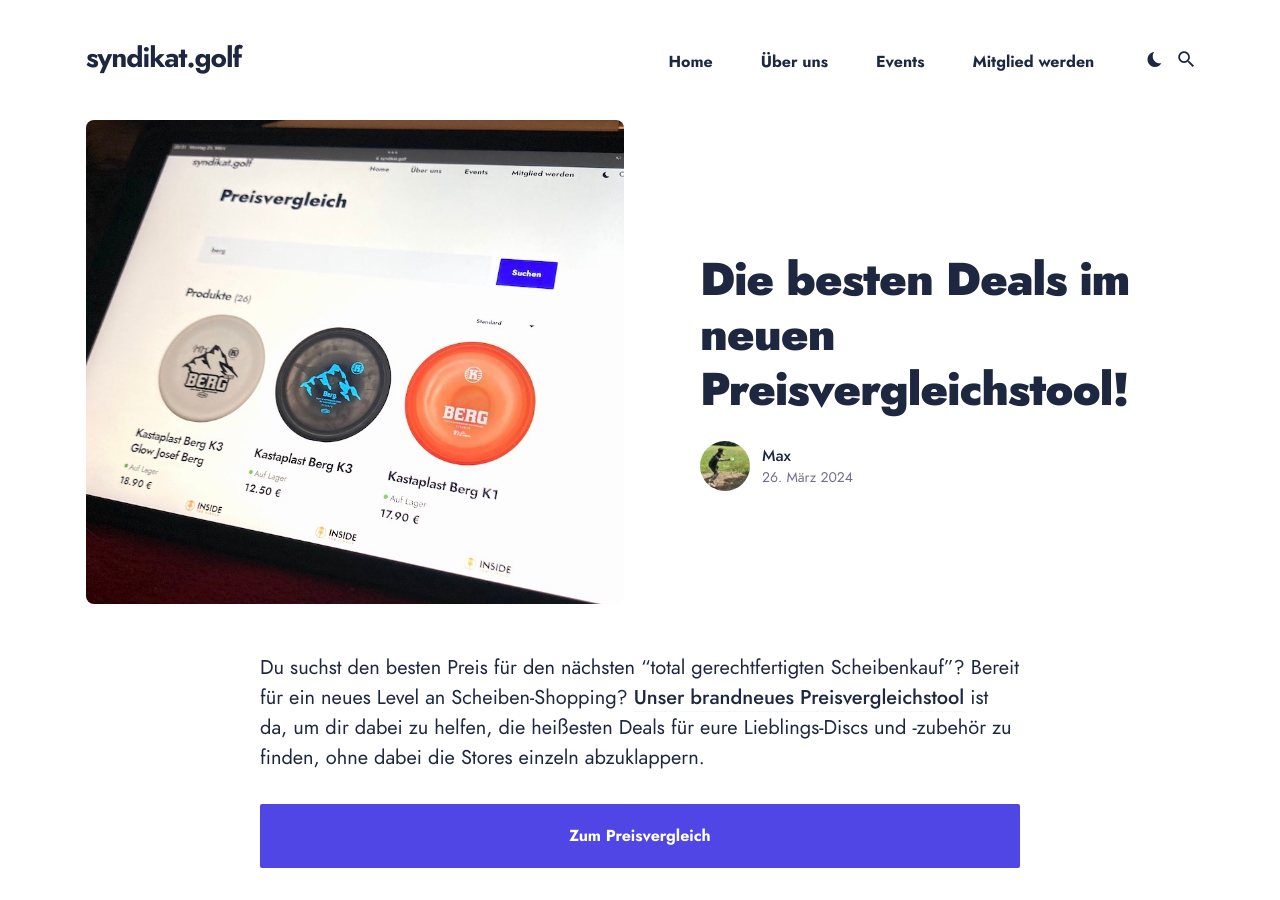
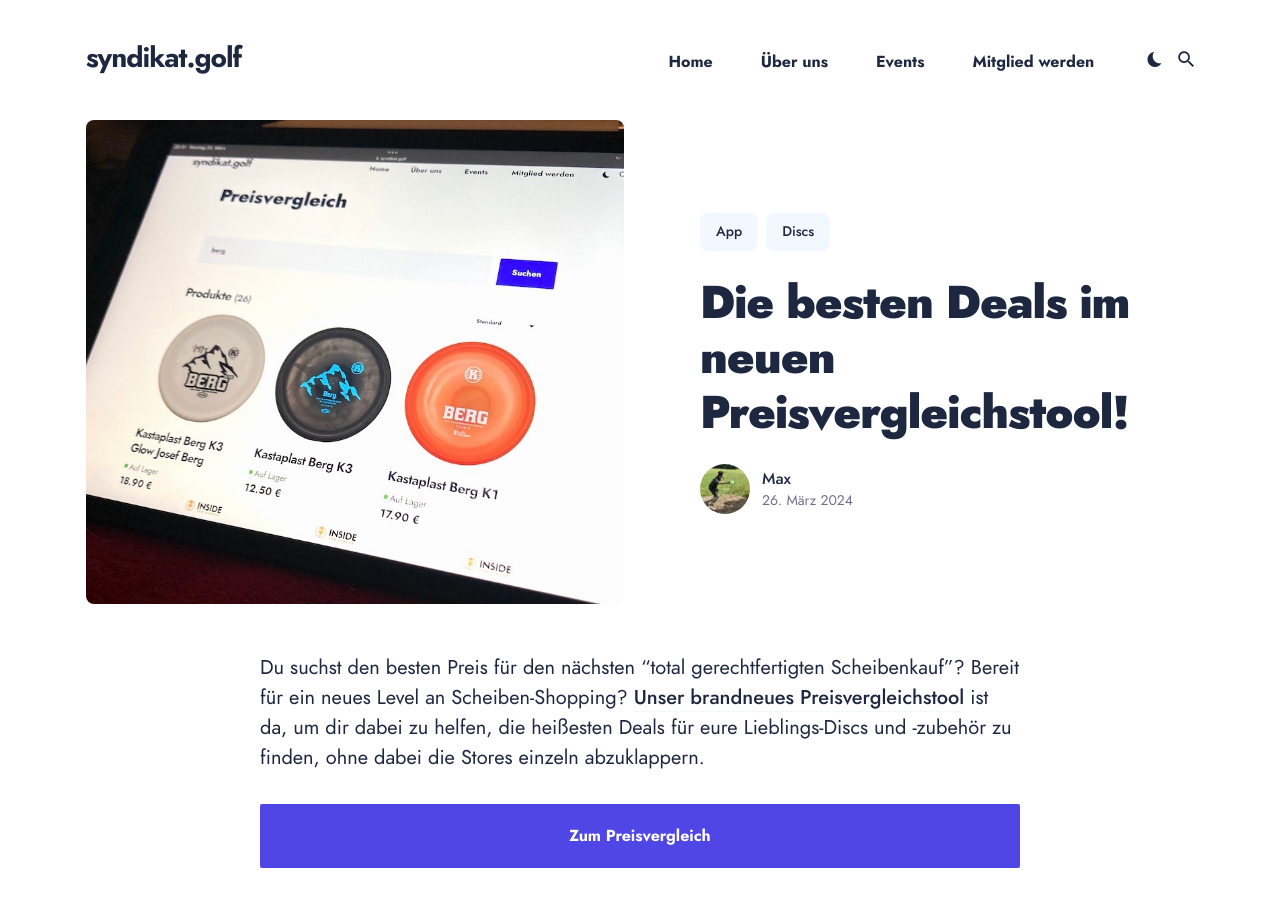
Before and after one commit to maxgreive/syndikat-web, a Jekyll site: the page built from _posts/2024-03-26-preisvergleich-online-tool.md, in a window 1280 px wide and 900 px high. Built offline with Jekyll 4.4.1, drawn with Linux system fonts in a browser that asks for light colours; some web fonts are replaced.

Commit message:
added tags

```diff
--- a/_posts/2024-03-26-preisvergleich-online-tool.md
+++ b/_posts/2024-03-26-preisvergleich-online-tool.md
@@ -3,7 +3,7 @@ layout: post
 title: Die besten Deals im neuen Preisvergleichstool!
 image: /assets/images/posts/preisvergleich.jpg
 thumbnail: /assets/images/posts/thumbnails/preisvergleich_thumb.jpg
-
+tags: app discs
 author: max
 ---
 
```
